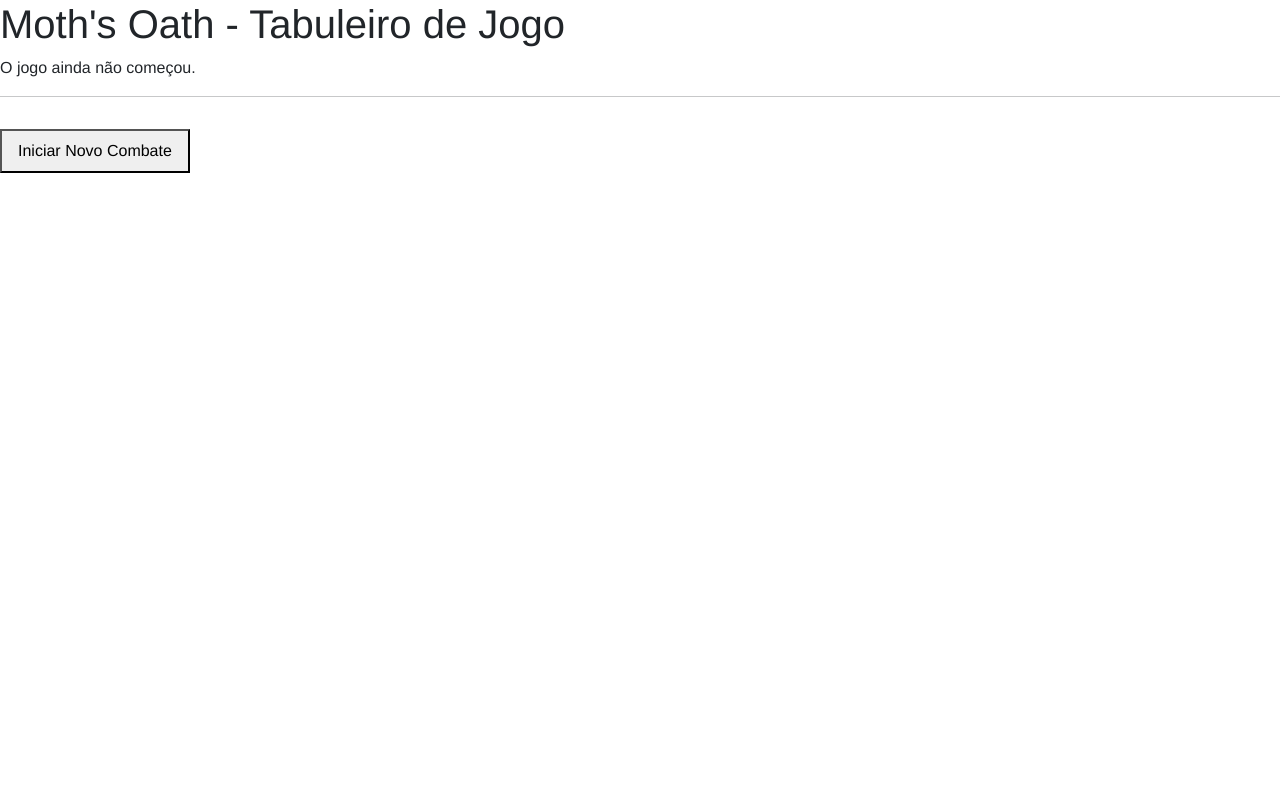
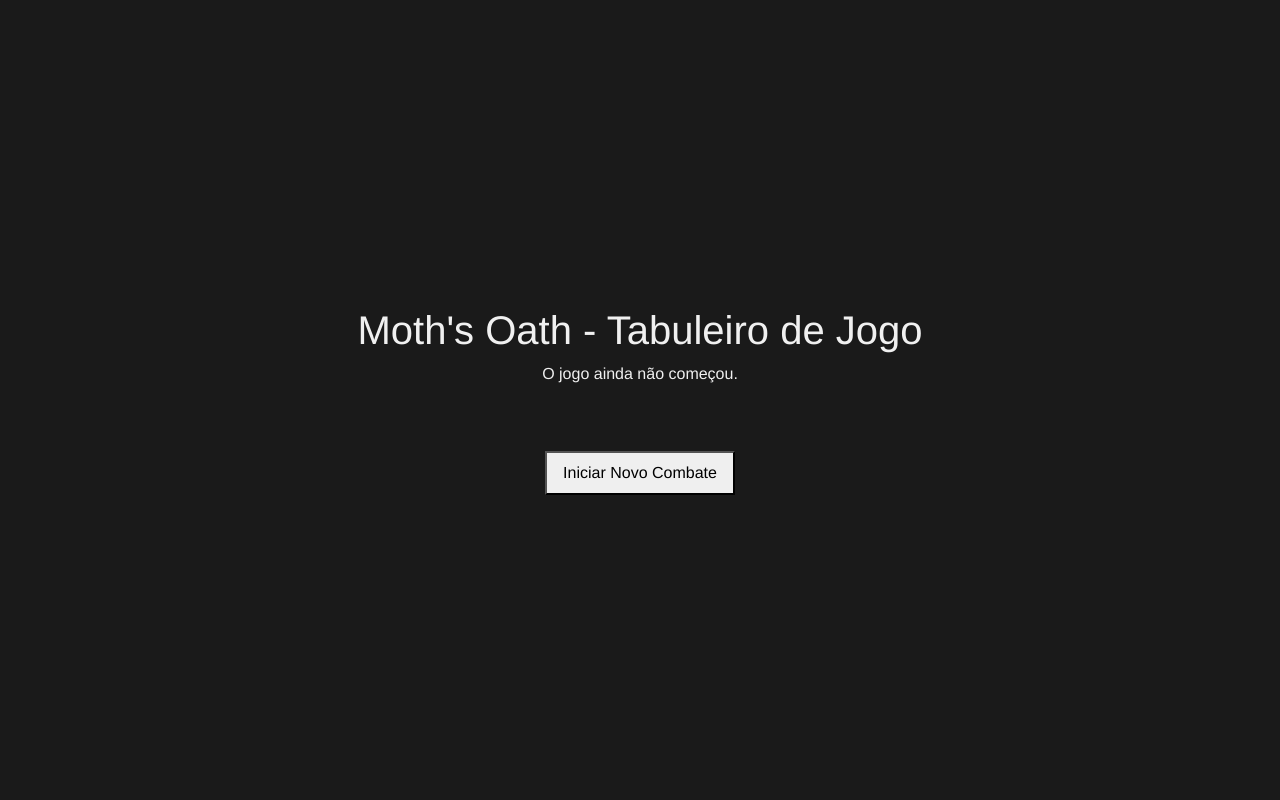
Before and after one commit to FocaChu/Moths-Oath, an ASP.NET Core app: page / in a window 1280 px wide. Run offline with ASP.NET Core 8, Linux system fonts and the light colour scheme; style sheets or scripts are compiled from the project's sources.

Commit message:
chore(layout): added basic css to main layout

```diff
--- a/MothsOath.UI/Components/Layout/MainLayout.razor
+++ b/MothsOath.UI/Components/Layout/MainLayout.razor
@@ -1,6 +1,6 @@
 @inherits LayoutComponentBase
 
-<div class="main-layout">
+<div main class="game-viewport">
     @Body
 </div>
 
--- a/MothsOath.UI/wwwroot/app.css
+++ b/MothsOath.UI/wwwroot/app.css
@@ -49,3 +49,21 @@ h1:focus {
 .darker-border-checkbox.form-check-input {
     border-color: #929292;
 }
+
+html, body {
+    height: 100%;
+    margin: 0;
+    padding: 0;
+    overflow: hidden;
+}
+
+.game-viewport {
+    display: flex;
+    flex-direction: column;
+    justify-content: center;
+    align-items: center;
+    width: 100vw;
+    height: 100vh;
+    background-color: #1a1a1a;
+    color: #f0f0f0;
+}
```
